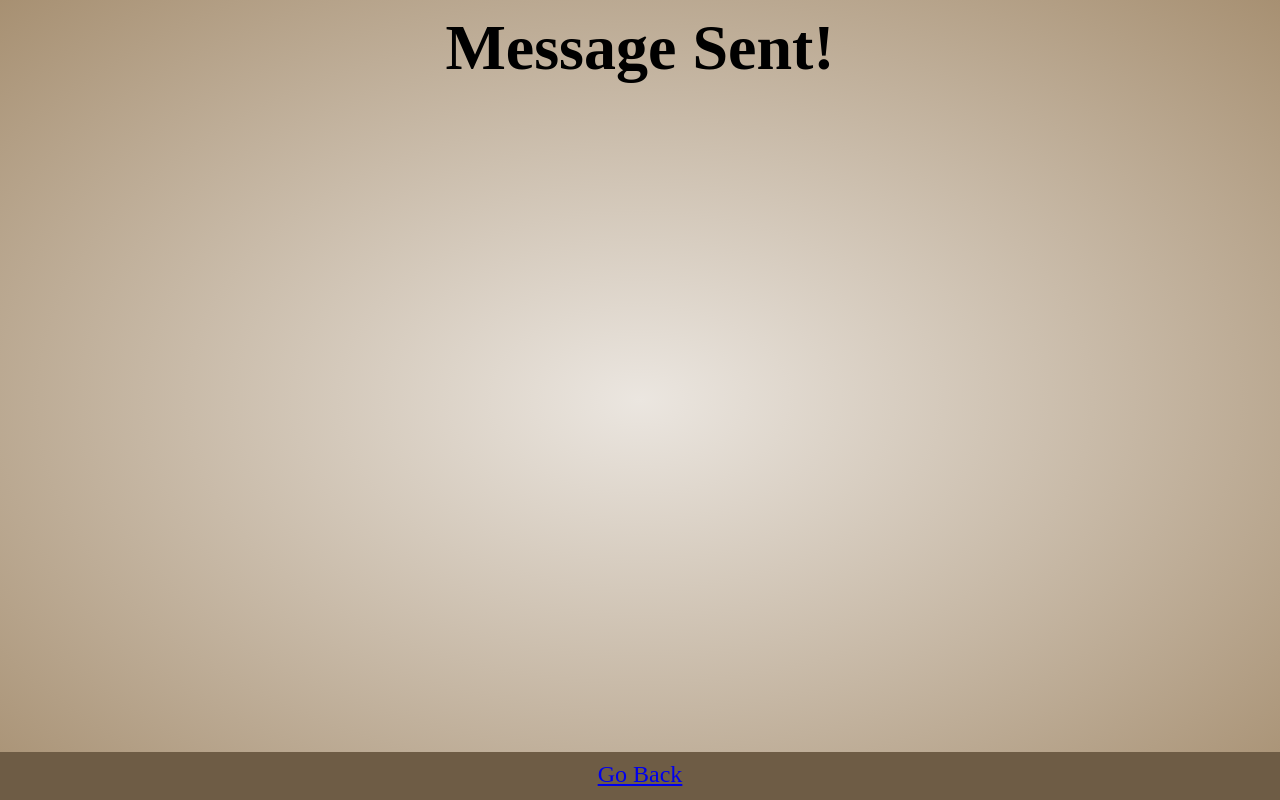
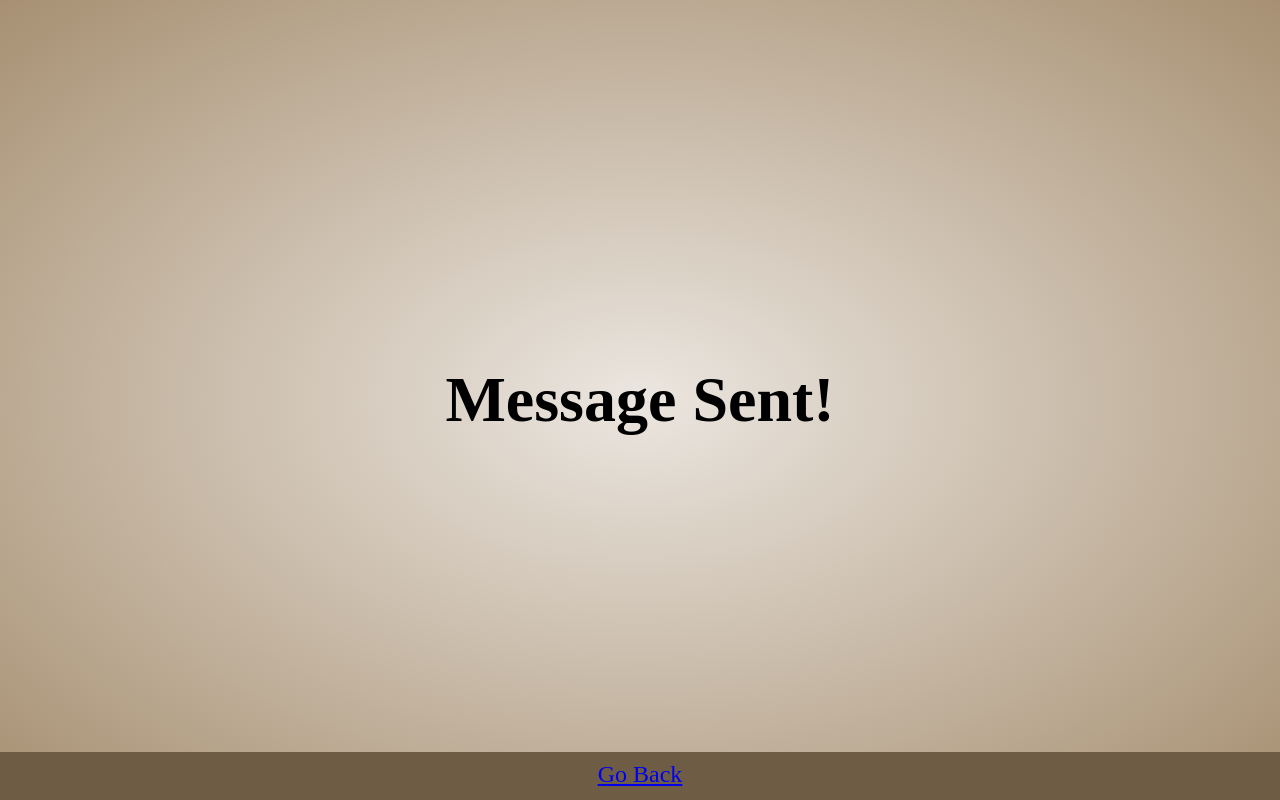
Before and after one commit to Zandypants/MyPersonalWebsite, a plain HTML site: page success.html in a window 1280 px wide. Drawn offline with Linux system fonts and the light colour scheme.

Commit message:
forced success message center screen

```diff
--- a/style.css
+++ b/style.css
@@ -76,17 +76,18 @@ input[type="submit"] {
     pointer-events: none;
 }
 
-.containerCentered, .centerScreen {
+.containerCentered, .centerScreenFit {
     display: flex;
     justify-content: center;
     flex-wrap: wrap;
     margin: 10px 20px;
     gap: 20px;
 }
-
-.centerScreen {
+.centerScreenFit {
     align-items: center;
     height: 100vh;
+    margin: 0;
+    padding: 0;
 }
 .containerEnd {
     display: flex;
--- a/success.html
+++ b/success.html
@@ -8,9 +8,11 @@
         <title>Success</title>
     </head>
     <body>
-        <header>
-            <h1>Message Sent!</h1>
-        </header>
+        <main>
+            <section class="centerScreenFit">
+                <h1>Message Sent!</h1>
+            </section>
+        </main>
         <footer>
             <nav>
                 <a href="./index.html">Go Back</a>
```
